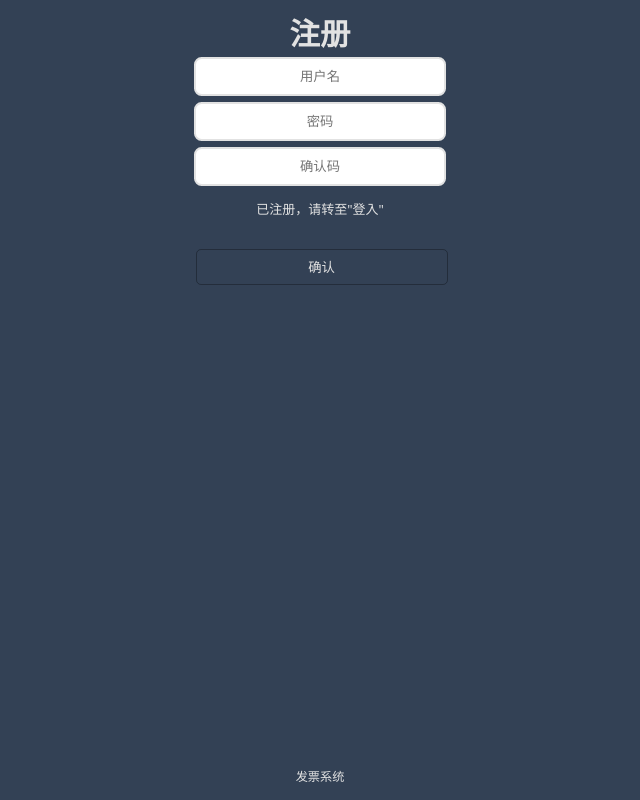
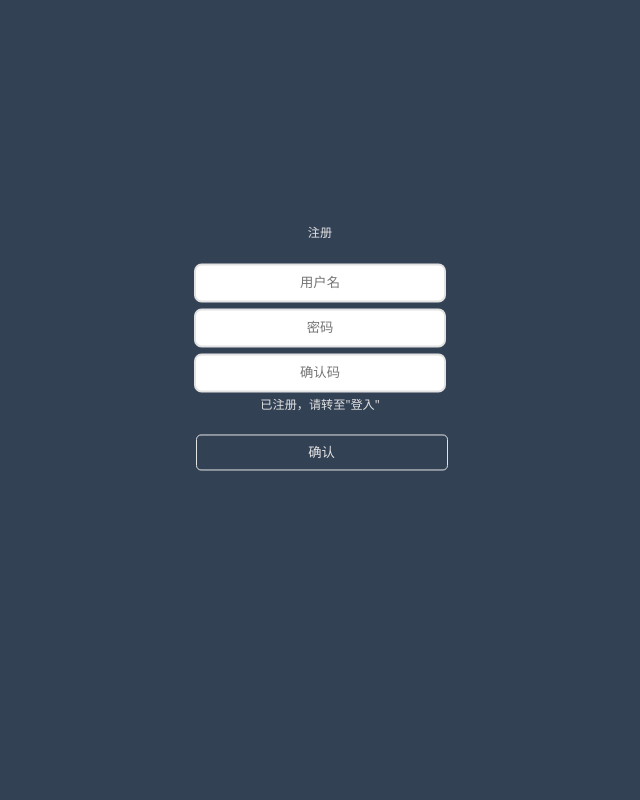
Before and after one commit to bengilla/invoice_data, a FastAPI app: page /register in a window 1280 px wide. Shown: the whole page, without its empty margins (320-960 px from the left). Run offline with FastAPI, Linux system fonts and the light colour scheme.

Commit message:
update css

```diff
--- a/static/css/style.css
+++ b/static/css/style.css
@@ -55,7 +55,7 @@ footer {
     margin: 0.1rem;
     padding: 0.5rem 1rem;
     color: var(--grey_color);
-    border: 1px solid rgba(0, 0, 0, 0.3);
+    border: 1px solid var(--grey_color);
     border-radius: 5px;
 }
 
@@ -147,15 +147,16 @@ thead,
 
 
 .center {
-    padding: 10px 0;
     display: grid;
     place-content: center;
 }
 
-.login {
-    width: 100%;
-    display: grid;
-    place-content: center;
+
+.center_center {
+    position: absolute;
+    top: 45%;
+    left: 50%;
+    transform: translate(-50%, -55%);
 }
 
 .login_input {
@@ -185,7 +186,7 @@ thead,
 }
 
 .small_font {
-    font-size: small;
+    font-size: 0.8rem;
 }
 
 /* turn page btn */
--- a/static/js/main.js
+++ b/static/js/main.js
@@ -62,7 +62,7 @@ $("#example").dataTable({
     zeroRecords: "未有相等讯息",
     info: "显示页面 _PAGE_ 共 _PAGES_ 页",
     lengthMenu: "显示 _MENU_ 行",
-    search: "寻找",
+    search: "查找",
     paginate: {
       next: "下一页",
       previous: "上一页",
--- a/templates/register.html
+++ b/templates/register.html
@@ -4,15 +4,14 @@
 Invoice System - Register
 {% endblock %}
 
-{% block header %}
-注册
-{% endblock %}
-
 {% block section %}
 <form action="{{ register_data }}" method="POST" enctype="multipart/form-data">
-    <div class="login">
-        <input type="text" class="login_input" name="username" placeholder="用户名" required>
-        <input type="password" class="login_input" name="password" placeholder="密码" required>
+    <div class="center_center">
+        <div class="center">
+            <span class="small_font">注册</span><br />
+        </div>
+        <input type="text" class="login_input" name="username" placeholder="用户名" required><br />
+        <input type="password" class="login_input" name="password" placeholder="密码" required><br />
         <input type="text" class="login_input" name="code" placeholder="确认码" required>
         <div class="center">
             <span class="small_font">已注册，请转至"<a href="/login">登入</a>"</span><br />
@@ -29,7 +28,3 @@ Invoice System - Register
     {% endif %}
 </form>
 {% endblock %}
-
-{% block footer %}
-发票系统
-{% endblock %}
```
Also changed, not shown: templates/index.html (+6 -4 lines), templates/login.html (+5 -10 lines).
